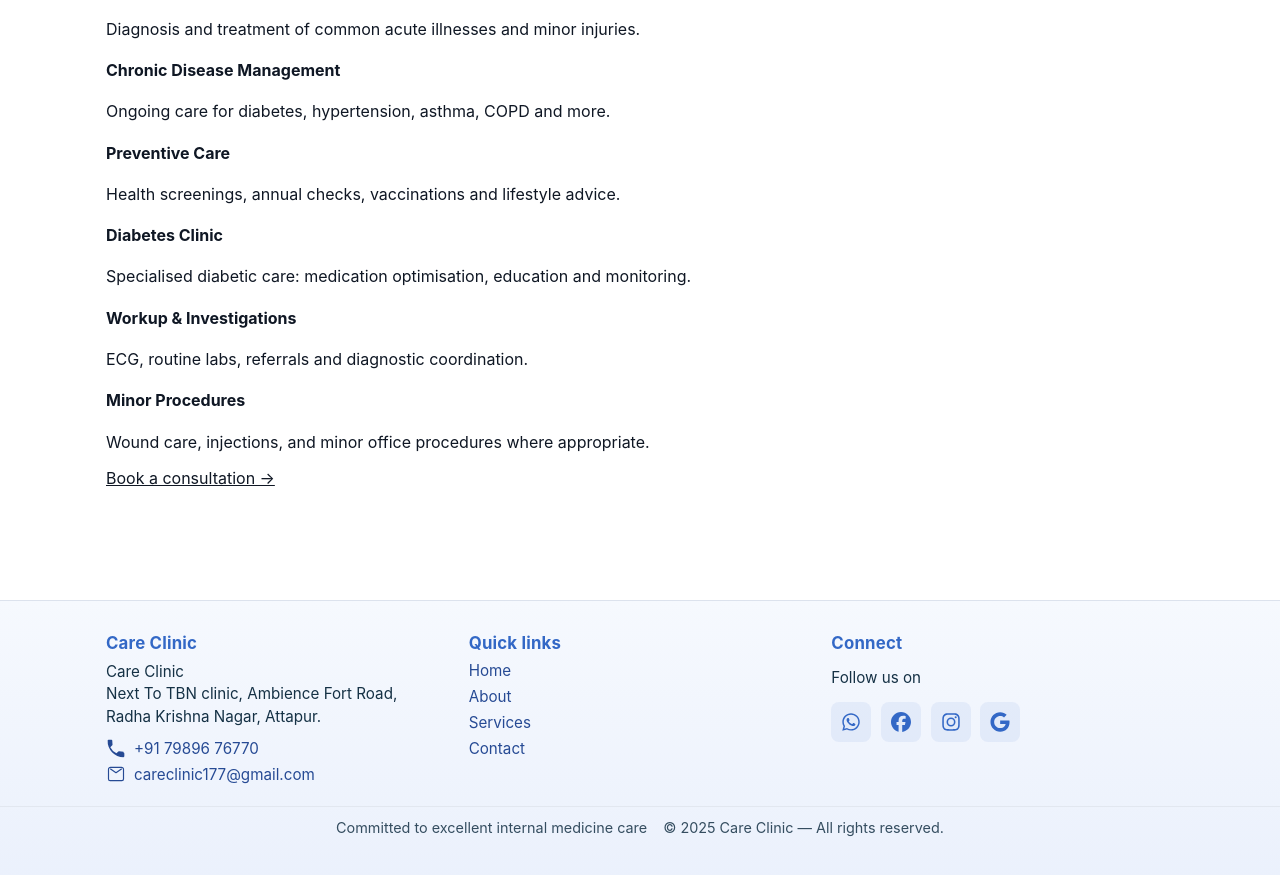
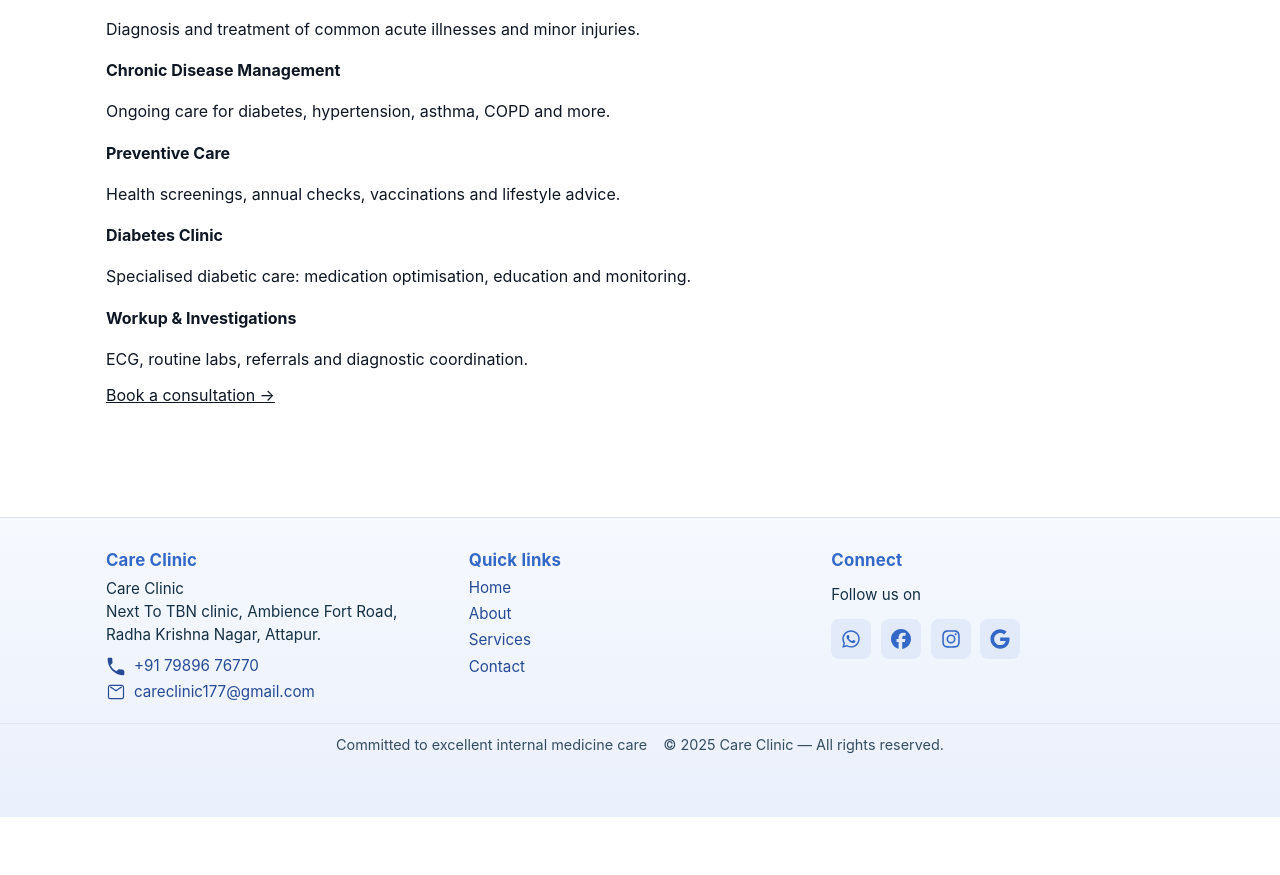
Before and after one commit to drrajarameshd/rr, a Jekyll site: the page services.html, which Jekyll copies as it is, in a window 1280 px wide and 900 px high, scrolled down 1881 px. Shown: the top 875 px of the window. Built offline with Jekyll 4.4.1, drawn with Linux system fonts in a browser that asks for light colours; after the commit the page ends 2698 px from its top, so only the background shows below that.

Commit message:
Update services.html

```diff
--- a/services.html
+++ b/services.html
@@ -502,11 +502,6 @@
           <h4>Workup & Investigations</h4>
           <p>ECG, routine labs, referrals and diagnostic coordination.</p>
         </div>
-
-        <div class="service">
-          <h4>Minor Procedures</h4>
-          <p>Wound care, injections, and minor office procedures where appropriate.</p>
-        </div>
       </div>
 
       <p class="more" style="margin-top:1rem;"><a href="contact.html">Book a consultation →</a></p>
```
